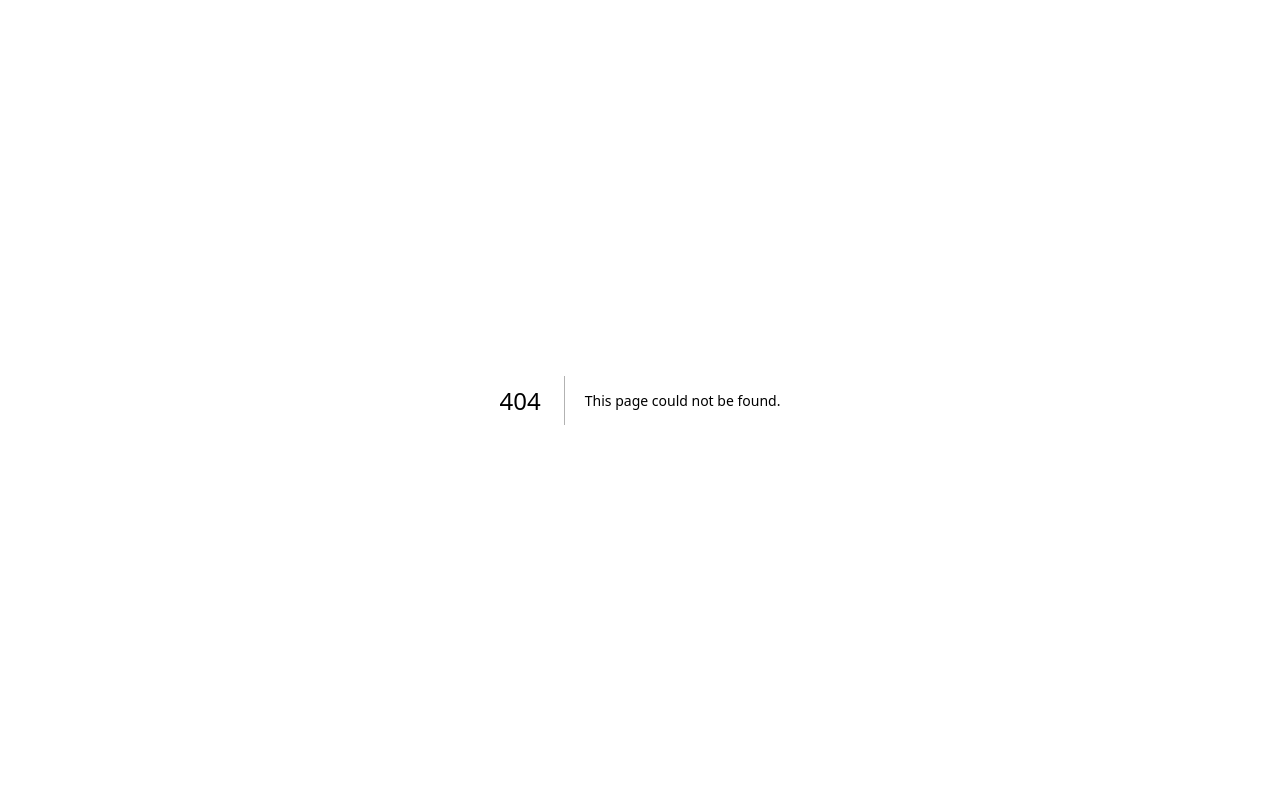
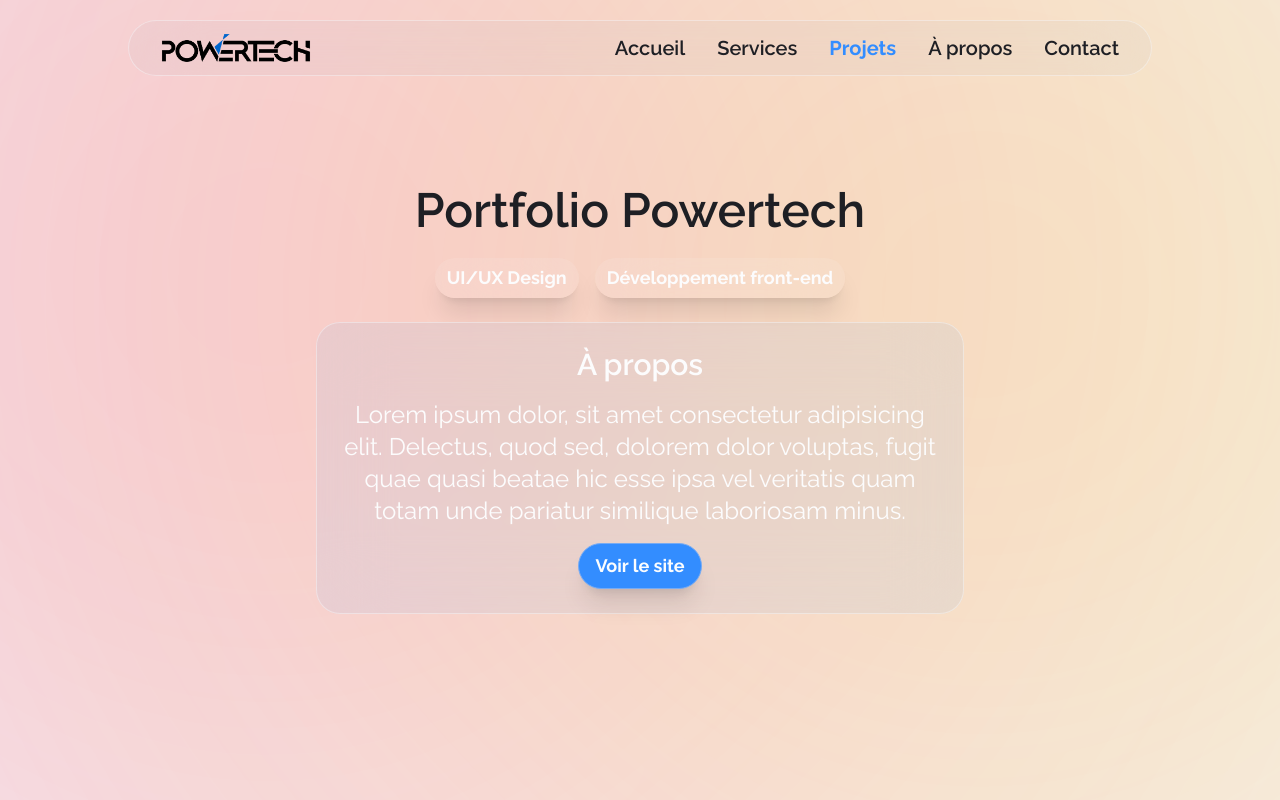
Before and after one commit to cabitibaly/portfolio-pwt, a Next.js app: page /projets/1 in a window 1280 px wide. Before the commit this address had no page. Built offline with nearby package versions, Linux system fonts and the light colour scheme.

Commit message:
hero section description projet => done

```diff
--- /dev/null
+++ b/src/app/projets/[id]/page.tsx
@@ -0,0 +1,15 @@
+"use client"
+
+import Navbar from "@/components/navigation/navbar"
+import HeroDescription from "@/components/projet/description/heroDescription"
+
+const DescriptionProjet = () => {
+    return (
+        <>
+            <Navbar/>
+            <HeroDescription/>
+        </>
+    )
+}
+
+export default DescriptionProjet
--- a/src/components/cards/projetCard.tsx
+++ b/src/components/cards/projetCard.tsx
@@ -4,7 +4,7 @@ import React from 'react'
 
 const ProjetCard = () => {
     return (
-        <Link href={"/projet/1"} className='w-full flex flex-col items-center justify-center gap-4'>
+        <Link href={"/projets/1"} className='w-full flex flex-col items-center justify-center gap-4'>
             <div className='border border-bleu-1/40 p-2 w-full aspect-square rounded-2xl bg-gris-8/10 backdrop-blur-[35px] flex items-center justify-center'>
                 <div className='relative w-full aspect-square rounded-lg'>
                     <Image src={"/projet-img.jpg"} fill alt='projet-img' className='size-full aspect-square rounded-lg'/>
--- /dev/null
+++ b/src/components/cards/serviceFournisCard.tsx
@@ -0,0 +1,11 @@
+"use client"
+
+const ServiceFournisCard = ({nomService}: {nomService: string}) => {
+    return (
+        <div className="shadow-xl bg-bleu-1/10 backdrop-blur-[35px] rounded-full px-3 py-1.5 flex items-center justify-center">
+            <span className="text-lg text-gris-1 text-center font-bold">{nomService}</span>
+        </div>
+    )
+}
+
+export default ServiceFournisCard
--- a/src/components/navigation/navigationLink.tsx
+++ b/src/components/navigation/navigationLink.tsx
@@ -9,13 +9,14 @@ interface NavItems {
 
 const NavigationLink = ({ name, href }: NavItems) => {
     const pathname = usePathname();
+    const isActive = href === "/" ? pathname === "/" : pathname.startsWith(href)
 
     return (
         <li>
-            <Link href={href} className={`text-xl transition duration-200 ease-out hover:text-bleu-9 max-896:text-lg max-md:hidden ${pathname === href ? "text-bleu-9 font-bold" : "text-gris-12 font-semibold"}`}>
+            <Link href={href} className={`text-xl transition duration-200 ease-out hover:text-bleu-9 max-896:text-lg max-md:hidden ${isActive ? "text-bleu-9 font-bold" : "text-gris-12 font-semibold"}`}>
                 {name}
             </Link>
-            <Link href={href} className={`text-5xl font-normal transition duration-200 ease-out hover:text-bleu-9 hidden max-md:block ${pathname === href ? "text-bleu-9" : "text-gris-12"}`}>
+            <Link href={href} className={`text-5xl font-normal transition duration-200 ease-out hover:text-bleu-9 hidden max-md:block ${isActive ? "text-bleu-9" : "text-gris-12"}`}>
                 {name}
             </Link>
         </li>
--- /dev/null
+++ b/src/components/projet/description/heroDescription.tsx
@@ -0,0 +1,35 @@
+"use client"
+import ServiceFournisCard from "@/components/cards/serviceFournisCard"
+import Link from "next/link"
+
+const HeroDescription = () => {
+    return (
+        <section className="overflow-hidden p-[100px] relative w-screen h-screen flex flex-col items-center justify-center gap-4 max-896:p-4 max-md:pt-10">
+            <div className="absolute -top-40 -left-40 -z-40 filter blur-[1000px] w-[854px] h-[854px] bg-rouge rounded-full max-896:bg-rouge max-896:-top-80 max-896:left-20 max-896:blur-[400px] max-896:size-full"></div>
+            <div className="absolute -top-32 -right-32 -z-40 filter blur-[1000px] w-[854px] h-[854px] bg-jaune rounded-full max-896:bg-jaune max-896:top-1/3 max-896:left-20 max-896:blur-[400px] max-896:size-full"></div>
+            <div className="w-full flex flex-col items-center justify-center gap-6">
+                <h1 className="text-5xl text-gris-12 font-semibold text-center max-md:text-4xl">Portfolio Powertech</h1>
+                <div className="flex flex-wrap items-center justify-center gap-4 ">
+                    <ServiceFournisCard nomService="UI/UX Design" />
+                    <ServiceFournisCard nomService="Développement front-end" />
+                </div>
+                <div className="border border-bleu-1/40 p-6 bg-bleu-8/10 backdrop-blur-[35px] rounded-3xl w-3/5 flex flex-col items-center justify-center gap-4 max-xl:w-4/5 max-md:w-full">
+                    <span className="text-3xl text-gris-1 text-center font-semibold">À propos</span>
+                    <p className="text-2xl text-gris-1 text-center font-normal max-lg:text-xl">
+                        Lorem ipsum dolor, sit amet consectetur adipisicing elit. Delectus, quod sed, dolorem dolor voluptas,
+                        fugit quae quasi beatae hic esse ipsa vel veritatis quam totam unde pariatur similique laboriosam minus.
+                    </p>
+                    <Link
+                        href={"/contact"}
+                        className="border border-bleu-8 shadow-xl px-4 py-2 text-lg text-bleu-1 font-bold bg-bleu-9 rounded-full flex items-center justify-center transition duration-200 ease-in-out
+                        hover:bg-bleu-2 hover:border-bleu-2 hover:text-bleu-9 max-md:w-full"
+                    >
+                        Voir le site
+                    </Link>
+                </div>
+            </div>
+        </section>
+    )
+}
+
+export default HeroDescription
```
